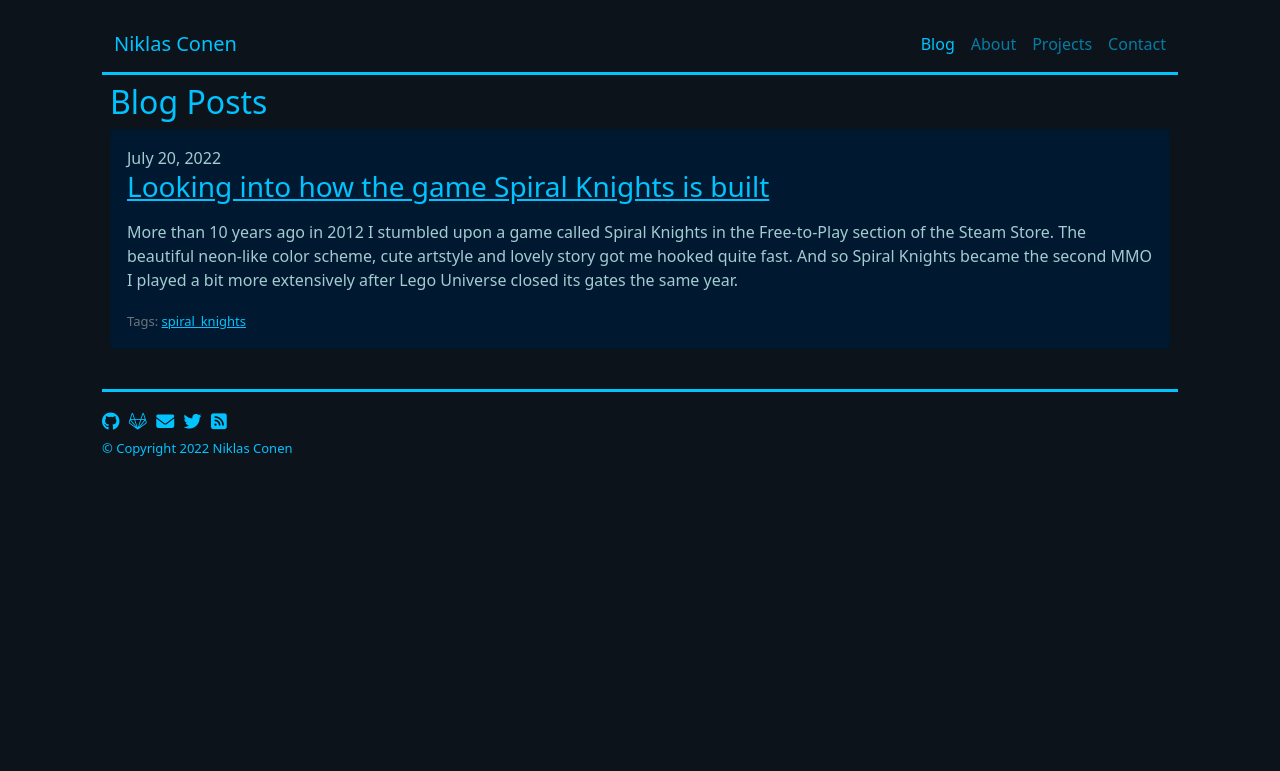
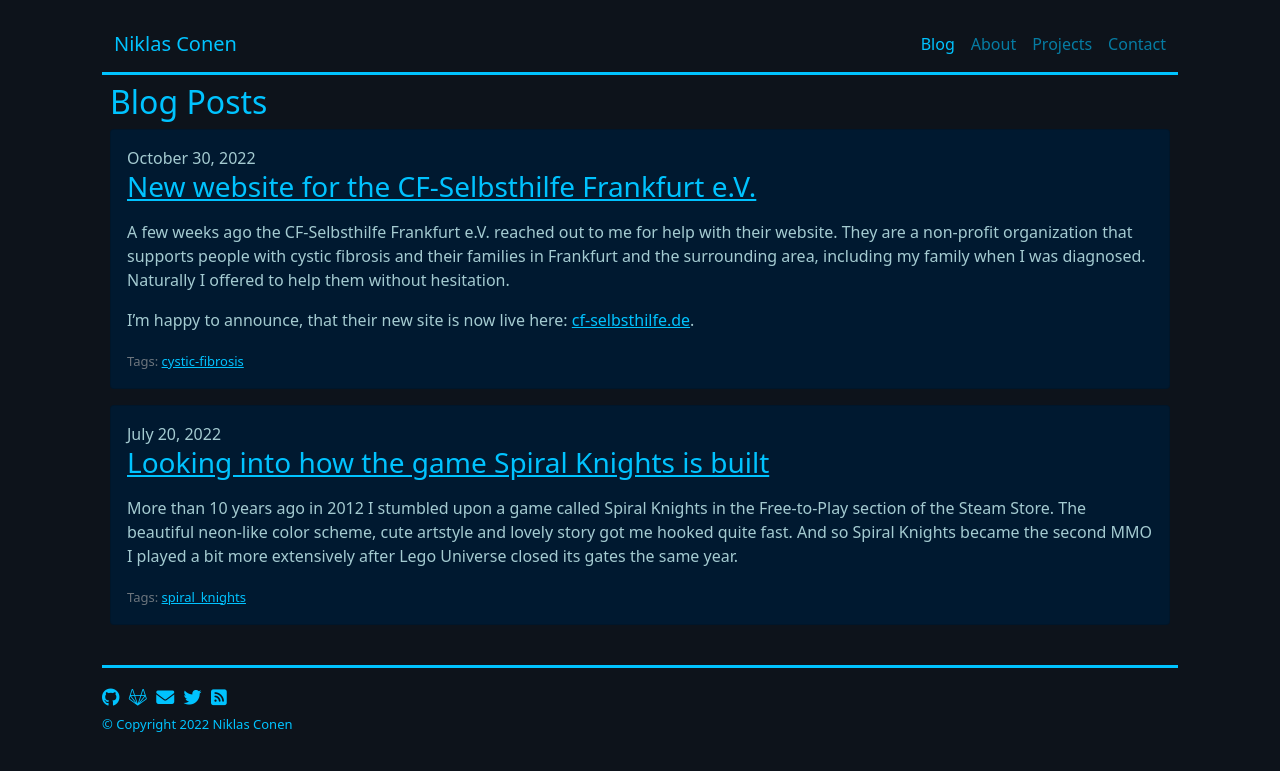
Before and after one commit to Nordegraf/nordegraf.github.io, a Jekyll site: the page built from index.html, in a window 1280 px wide. Shown: the top 771 px of the page. Built offline with Jekyll 4.4.1, drawn with Linux system fonts in a browser that asks for light colours; the list of posts is cut into pages by our own code.

Commit message:
added project card and blog post for cf-selbsthilfe.de

```diff
--- a/_data/projects.yml
+++ b/_data/projects.yml
@@ -35,3 +35,11 @@
   link: https://github.com/Nordegraf/SKdatToXML
   post: Looking into how the game Spiral Knights is built
   description: Java Tool for converting Spiral Knights binary .dat files to .xml using the .jar libraries shipped with the game.
+
+- name: www.cf-selbsthilfe.de
+  link: https://github.com/CF-Selbsthilfe/cf-selbsthilfe.de
+  post: New website for the CF-Selbsthilfe Frankfurt e.V.
+  description: Website of the CF-Selbsthilfe Frankfurt e.V.
+  img:
+    - path: /assets/img/projects/cf-selbsthilfe/page.jpg
+      description: screenshot of the website of the CF-Selbsthilfe Frankfurt e.V.
--- a/_layouts/post.html
+++ b/_layouts/post.html
@@ -2,7 +2,7 @@
 layout: default
 ---
 
-<hr style="width: 50%">
+<hr class="post-header">
 
 {{ content }}
 
--- /dev/null
+++ b/_posts/2022-10-30-new-website-for-cf-selbsthilfe.md
@@ -0,0 +1,24 @@
+---
+layout: post
+title:  New website for the CF-Selbsthilfe Frankfurt e.V.
+date:   2022-10-30 18:00:00 +0200
+categories: cf-selbsthilfe
+tags: cystic-fibrosis
+excerpt_separator: <!--more-->
+---
+
+A few weeks ago the CF-Selbsthilfe Frankfurt e.V. reached out to me for help with their website. They are a non-profit organization that supports people with cystic fibrosis and their families in Frankfurt and the surrounding area, including my family when I was diagnosed. Naturally I offered to help them without hesitation.
+
+I'm happy to announce, that their new site is now live here: <a class="link" href="https://cf-selbsthilfe.de/">cf-selbsthilfe.de</a>.
+
+<!--more-->
+
+Their page is built similarly to this blog. Jekyll and Bootstrap are used for a responsive layout and the final page is hosted on GitHub Pages. But this time the task of hosting this site was a bit more intricate. Posts are split into events and actual posts using categories. Both are listed on seperate pages and need pagination, which the jekyll-paginate plugin can not provide. To be able to use the jekyll-paginate-v2 plugin, which solves most of these problems, the page needs to be built using a <a class="link" href="https://github.com/CF-Selbsthilfe/cf-selbsthilfe.de/blob/main/.github/workflows/jekyll.yml">GitHub Actions workflow</a>.
+
+Several actions to built Jekyll pages already exist and all of them have different benefits or disadvantages. I chose <a class="link" href="https://github.com/limjh16/jekyll-action-ts">jekyll-action-ts</a> because it uses node.js instead of a docker container and automatically formats the code using <a class="link" href="https://prettier.io">prettier.io</a>. To keep the list of upcoming events up-to-date the page is rebuild once a week using a cron job.
+
+Events are displayed in a calendar, which is built using <a class="link" href="https://fullcalendar.io">FullCalendar</a>. For that a <a class="link" href="https://github.com/CF-Selbsthilfe/cf-selbsthilfe.de/blob/main/_pages/events.html">JSON file</a> is generated formating all necessary data to be able to display the events in the calendar. Additionally FullCalendar can display events loaded from a Google Calendar or from iCalendar files, but beacause of privacy concerns I decided against that for now.
+
+To use the associations top-level domain without publishing my blog on their domain I had to move the code repository to its own <a class="link" href="https://github.com/CF-Selbsthilfe">GitHub Organization</a>. The code is open sourced under the GNU GPLv3 license and is accessible through its <a class="link" href="https://github.com/CF-Selbsthilfe/cf-selbsthilfe.de">repository</a>.
+
+The whole project took me about two weeks and I'm really happy with the result!
--- a/_sass/additional.scss
+++ b/_sass/additional.scss
@@ -8,6 +8,11 @@
 
 .nav-item:hover {
     text-decoration: none;
+}
+
+hr.post-header {
+    width: 70%;
+    color: $secondary;
 }
 
 hr.posts {
--- /dev/null
+++ b/tags/cystic-fibrosis.md
@@ -0,0 +1,5 @@
+---
+layout: tags
+title: Cystic Fibrosis
+tagged: cystic-fibrosis
+---
```
Also changed, not shown: assets/img/projects/cf-selbsthilfe/page.jpg (added).
